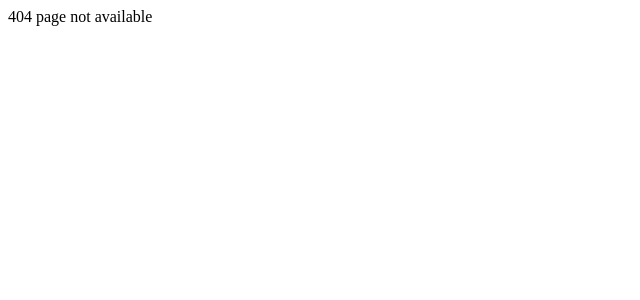
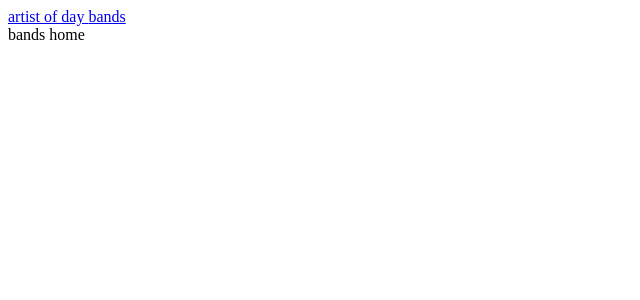
Before and after one commit to l1llyp/Krewesic, a React app: page /bands in a window 1280 px wide. Before the commit this address had no page. Shown: the top 300 px of the page, without its empty margins (0-640 px from the left). Built offline with nearby package versions, Linux system fonts and the light colour scheme; the HTML template or start-up script is replaced by a standard one.

Commit message:
links added for easier navigation, bands component created

```diff
--- a/client/src/components/App.jsx
+++ b/client/src/components/App.jsx
@@ -3,6 +3,7 @@ import {
   BrowserRouter as Router,
   Switch,
   Route,
+  Link
 } from "react-router-dom";
 
 
@@ -12,6 +13,7 @@ import Form from './Profile/Form.jsx';
 import FormArtist from './Profile/FormArtist.jsx';
 import FormListener from './Profile/FormListener.jsx';
 import ArtistOfDay from './Home/ArtistOfDay.jsx';
+import BandsHome from './Bands/BandsHome.jsx';
 import GlobalContext from './Contexts/GlobalContext.jsx';
 
 
@@ -24,6 +26,10 @@ const value = {name, setName, picture, setPicture}
     return (
       <GlobalContext.Provider value={value}>
       <Router>
+        <nav>
+          <Link to='/artistofday'>artist of day </Link>
+          <Link to='/bands'>bands</Link>
+        </nav>
         <Switch>
           <Route exact path="/" component={Login}>
           </Route>
@@ -42,6 +48,9 @@ const value = {name, setName, picture, setPicture}
           <Route path='/artistform' >
             <FormArtist />
           </Route>
+          <Route path='/bands' >
+            <BandsHome />
+          </Route>
           <Route>
             <div>404 page not available</div>
           </Route>
--- /dev/null
+++ b/client/src/components/Bands/BandsHome.jsx
@@ -0,0 +1,11 @@
+import React from 'react'
+
+const BandsHome = (props ) => {
+  return (
+    <div>
+      bands home
+    </div>
+  )
+}
+
+export default BandsHome
```
